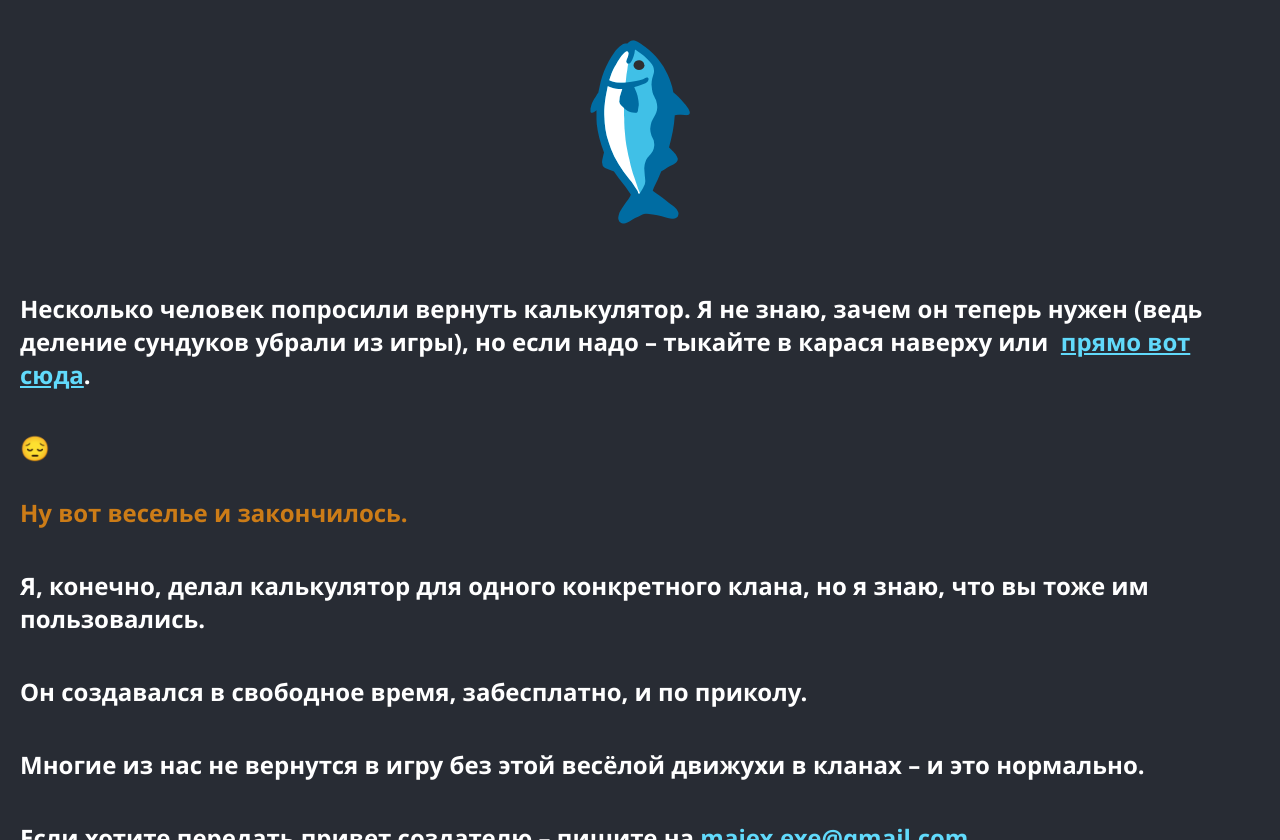
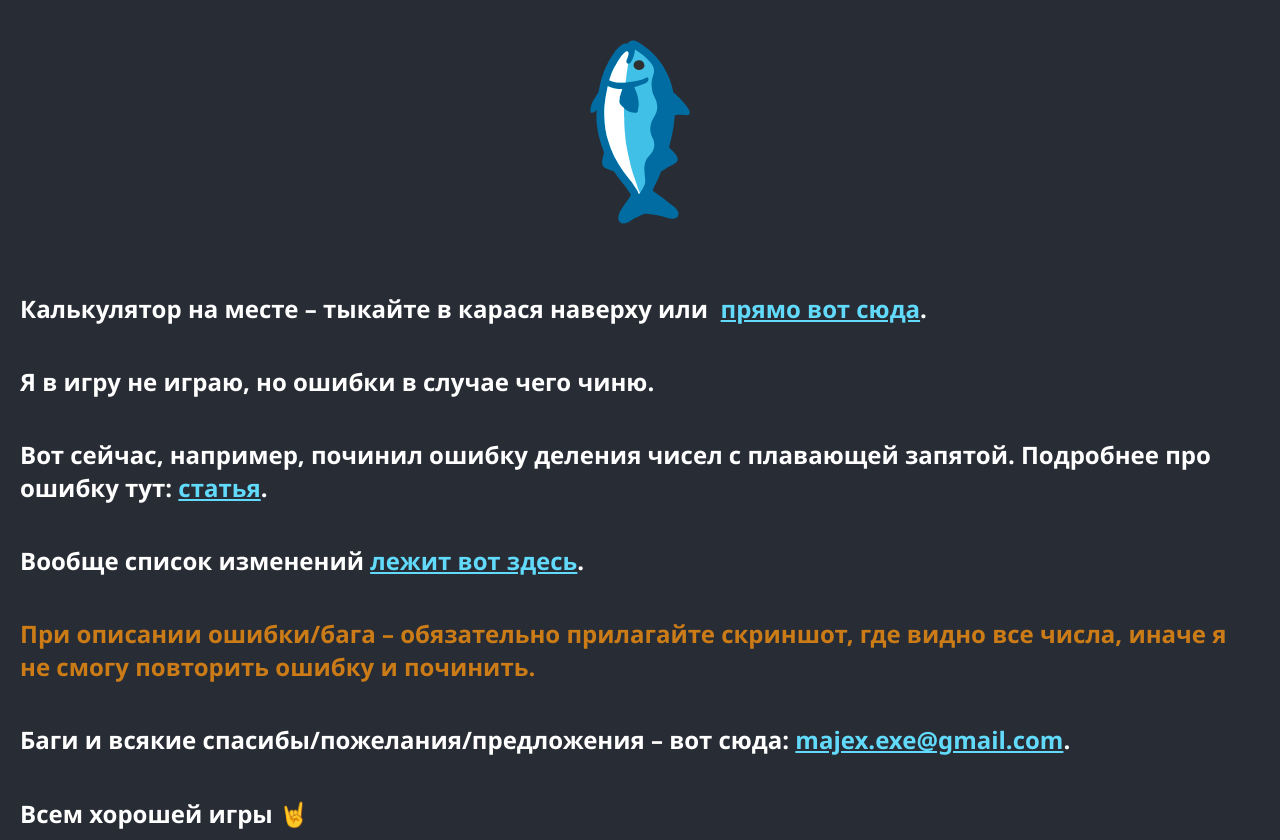
Before and after one commit to majeX/karas-calculator, a React (Create React App) app: page /#/ in a window 1280 px wide. Built offline with nearby package versions, Linux system fonts and the light colour scheme.

Commit message:
Update welcome message

```diff
--- a/src/Farewell/Farewell.tsx
+++ b/src/Farewell/Farewell.tsx
@@ -17,28 +17,24 @@ const Farewell: FC<Props> = () => {
       </header>
       <section>
         <h5>
-          Несколько человек попросили вернуть калькулятор.
-          Я не знаю, зачем он теперь нужен (ведь деление сундуков убрали из игры), но если надо – тыкайте в карася наверху или
+          Калькулятор на месте – тыкайте в карася наверху или
           &nbsp;<Link to="/calc">прямо вот сюда</Link>.
         </h5>
-        <h3>😔</h3>
+        <h5>
+          Я в игру не играю, но ошибки в случае чего чиню.
+        </h5>
+        <h5>
+          Вот сейчас, например, починил ошибку деления чисел с плавающей запятой. Подробнее про ошибку тут: <a href="https://habr.com/ru/post/309812/" target="_blank">статья</a>.
+        </h5>
+        <h5>Вообще список изменений <Link to="/changelog">лежит вот здесь</Link>.</h5>
         <h4>
-          Ну вот веселье и закончилось.
+          При описании ошибки/бага – обязательно прилагайте скриншот, где видно все числа, иначе я не смогу повторить ошибку и починить.
         </h4>
         <h5>
-          Я, конечно, делал калькулятор для одного конкретного клана, но я знаю, что вы тоже им пользовались.
+          Баги и всякие спасибы/пожелания/предложения – вот сюда: <a href="mailto:majex.exe@gmail.com">majex.exe@gmail.com</a>.
         </h5>
         <h5>
-          Он создавался в свободное время, забесплатно, и по приколу.
-        </h5>
-        <h5>
-          Многие из нас не вернутся в игру без этой весёлой движухи в кланах – и это нормально.
-        </h5>
-        <h5>
-          Если хотите передать привет создателю – пишите на <a href="mailto:majex.exe@gmail.com">majex.exe@gmail.com</a>.
-        </h5>
-        <h5>
-          Увидимся в других играх 🤘
+          Всем хорошей игры 🤘
         </h5>
       </section>
     </div>
```
